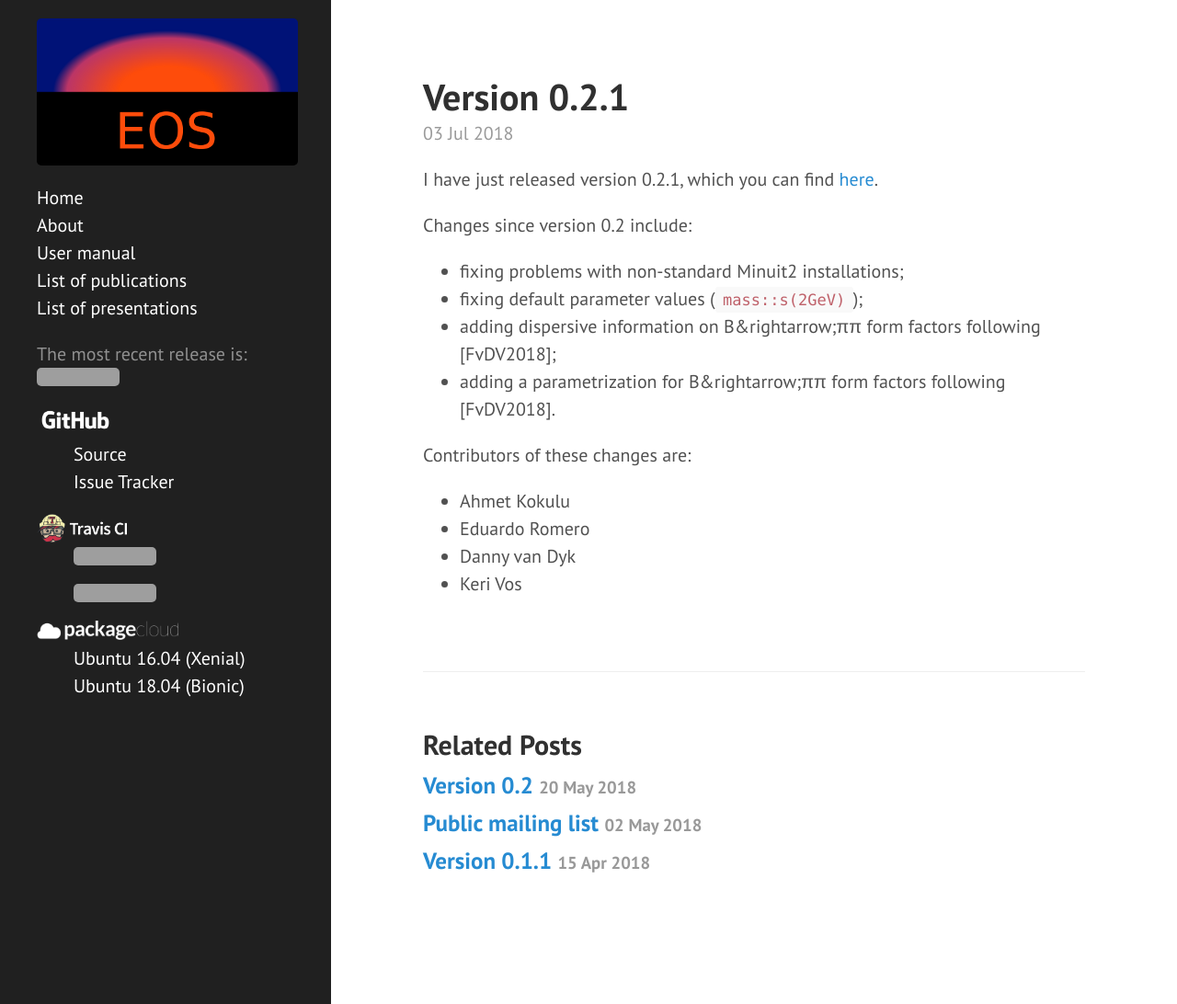
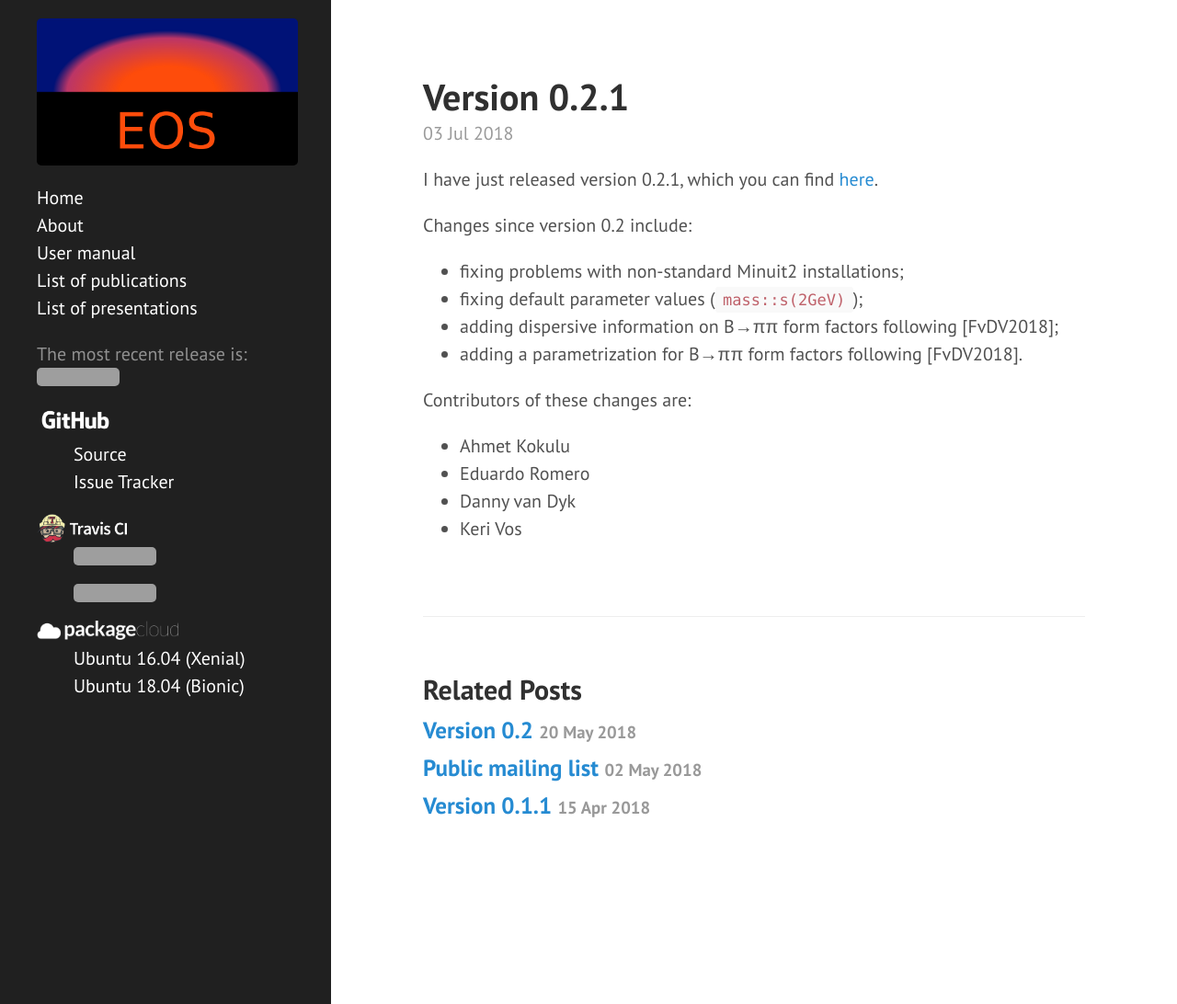
Before and after one commit to eos/eos.github.io, a Jekyll site: the page built from _posts/2018-07-03-release-v0.2.1.md, in a window 1280 px wide and 1092 px high. Shown: the whole window at 92% size. Built offline with Jekyll 4.4.1, drawn with Linux system fonts in a browser that asks for light colours; some of the changed lines change nothing that is shown; grey boxes are pictures that could not be loaded.

Commit message:
Fix HTML entity bug in 0.2.1 release post

````diff
--- a/_posts/2018-07-03-release-v0.2.1.md
+++ b/_posts/2018-07-03-release-v0.2.1.md
@@ -10,8 +10,8 @@ Changes since version 0.2 include:
 
  - fixing problems with non-standard Minuit2 installations;
  - fixing default parameter values (```mass::s(2GeV)```);
- - adding dispersive information on B&rightarrow;&pi;&pi; form factors following [FvDV2018];
- - adding a parametrization for B&rightarrow;&pi;&pi; form factors following [FvDV2018].
+ - adding dispersive information on B&rarr;&pi;&pi; form factors following [FvDV2018];
+ - adding a parametrization for B&rarr;&pi;&pi; form factors following [FvDV2018].
 
 Contributors of these changes are:
 
````
